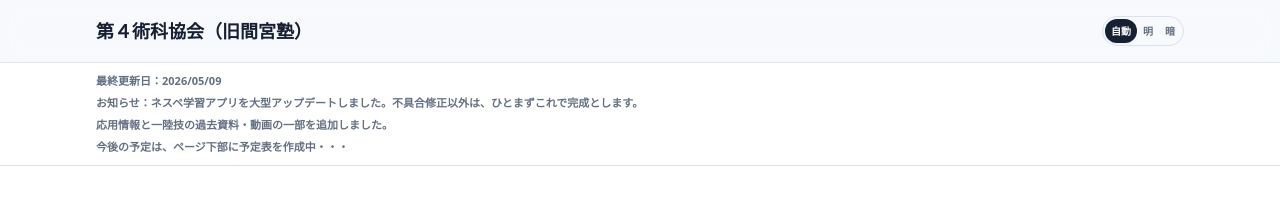
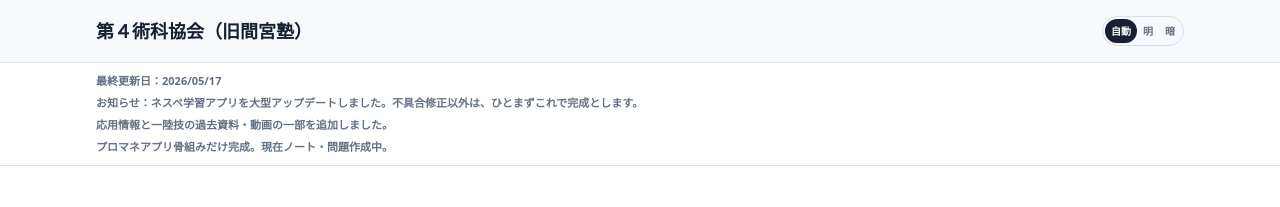
Before and after one commit to hmamiya52-bit/4th-TA_byMamiya, a Next.js app: page / in a window 1280 px wide. Shown: the top 207 px of the page. Built offline with nearby package versions, Linux system fonts and the light colour scheme.

Commit message:
Add PM app material and update notice

```diff
--- a/src/app/page.tsx
+++ b/src/app/page.tsx
@@ -87,10 +87,10 @@ export default function Home() {
 
       <section className="border-b border-line bg-surface">
         <div className="mx-auto flex max-w-6xl flex-col gap-0.5 px-5 py-2 text-[10px] leading-5 text-muted sm:px-6 sm:text-[11px] lg:px-8">
-          <p className="font-semibold">最終更新日：2026/05/09</p>
+          <p className="font-semibold">最終更新日：2026/05/17</p>
           <p className="font-semibold">お知らせ：ネスペ学習アプリを大型アップデートしました。不具合修正以外は、ひとまずこれで完成とします。</p>
           <p className="font-semibold">応用情報と一陸技の過去資料・動画の一部を追加しました。</p>
-          <p className="font-semibold">今後の予定は、ページ下部に予定表を作成中・・・</p>
+          <p className="font-semibold">プロマネアプリ骨組みだけ完成。現在ノート・問題作成中。</p>
         </div>
       </section>
 
--- a/src/data/materials.ts
+++ b/src/data/materials.ts
@@ -134,6 +134,14 @@ export const materials: Material[] = [
     ],
     thumbnail: ["/materials/ap-2.png", "/materials/ap-3.png"],
   },
+  {
+    title: "プロジェクトマネージャ　開発中アプリ",
+    exam: "プロジェクトマネージャ",
+    type: "Webアプリ",
+    description: "R8上期完成に向けて作成中。プロフェッショナルデジタルスキル試験の土台も兼ねて。",
+    url: "https://mamiya-pmapp.vercel.app/",
+    links: [{ label: "開発中ページを開く", url: "https://mamiya-pmapp.vercel.app/" }],
+  },
 ];
 
 export const exams = [...Array.from(new Set(materials.map((material) => material.exam))), "プロジェクトマネージャ"];
```
